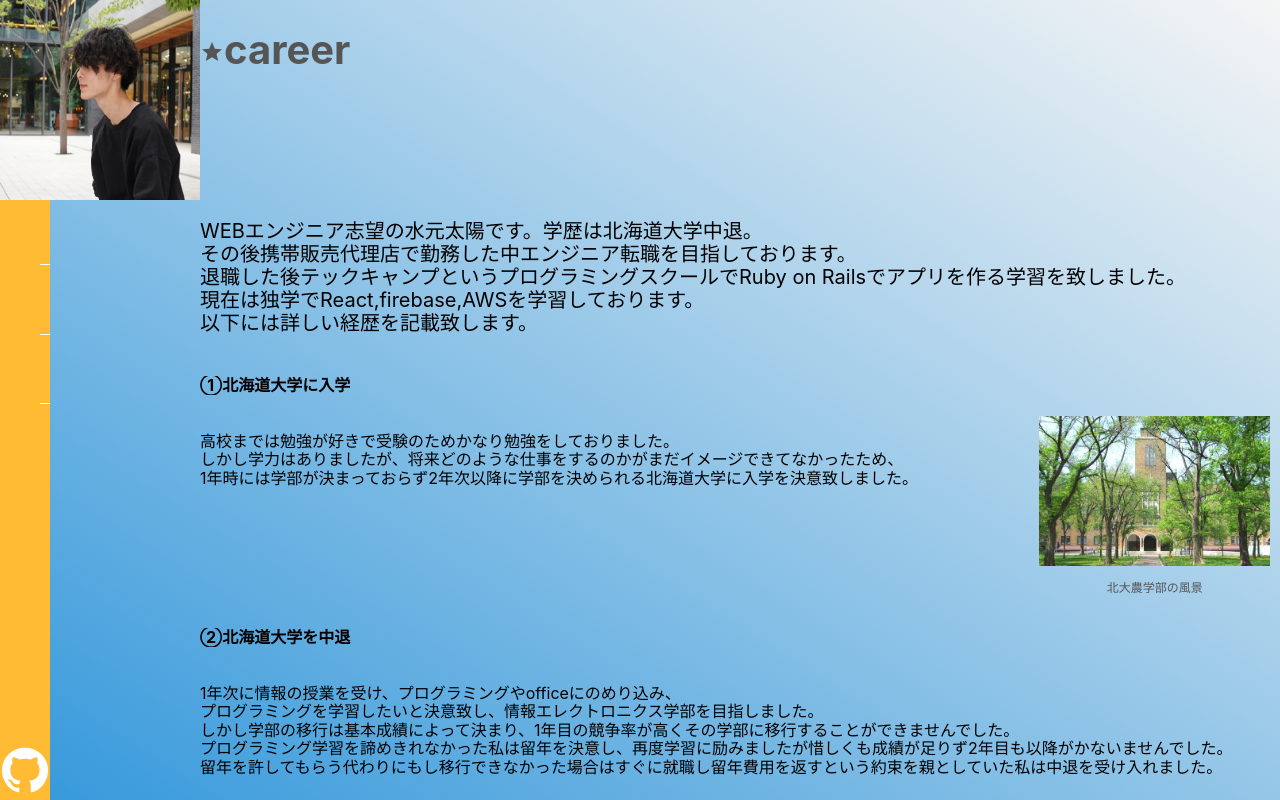
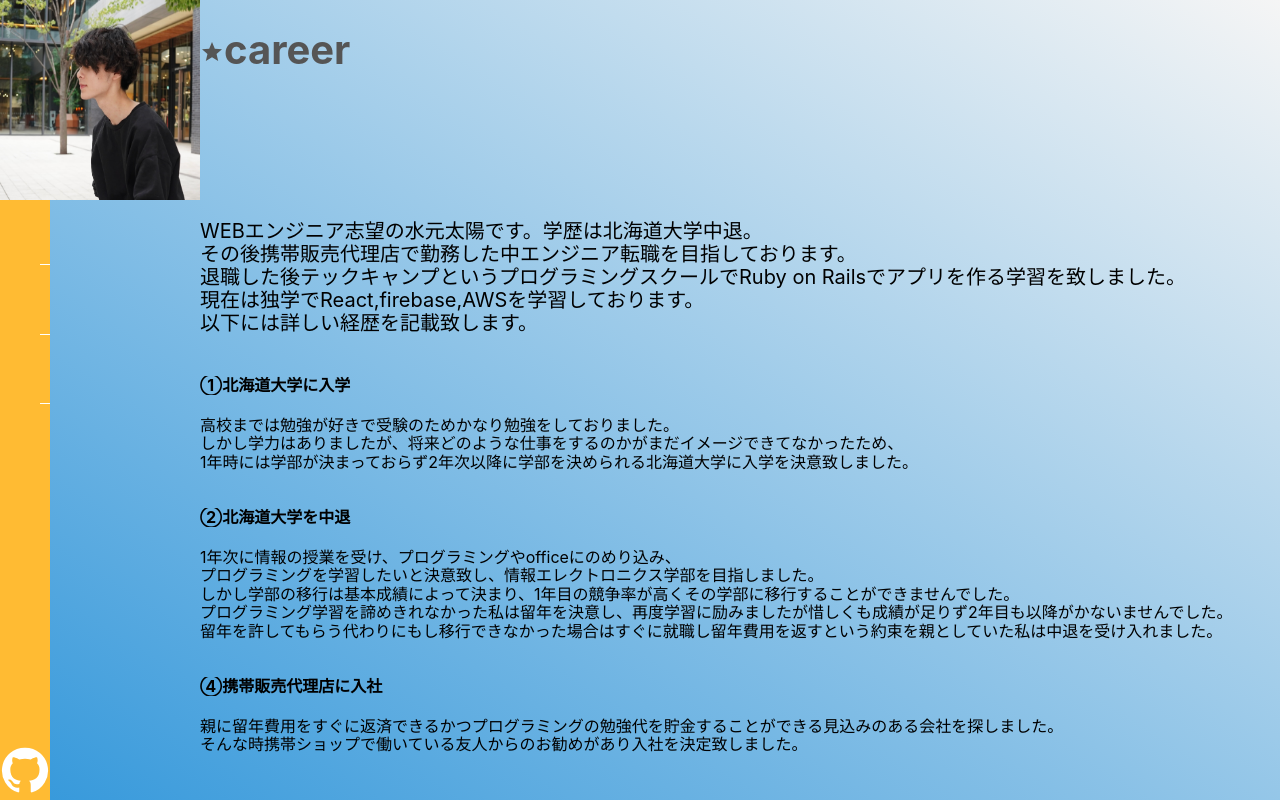
Before and after one commit to Taiyo86-create/myportfolio, a React (Create React App) app: page / in a window 1280 px wide. Built offline with nearby package versions, Linux system fonts and the light colour scheme.

Commit message:
4つ目の経歴

```diff
--- a/src/components/Career/Career.js
+++ b/src/components/Career/Career.js
@@ -2,7 +2,6 @@ import React from 'react'
 import {motion} from "framer-motion"
 import { useLocation } from 'react-router-dom'
 import "./Career.css"
-import hokudai from "../../images/hokudai.png"
 
 const Career = () => {
   const location = useLocation();
@@ -24,21 +23,14 @@ const Career = () => {
 
       <div className='section'>
         <h4>①北海道大学に入学</h4>
-        <div className='sectionContainer'>
           <p>
           高校までは勉強が好きで受験のためかなり勉強をしておりました。<br />
           しかし学力はありましたが、将来どのような仕事をするのかがまだイメージできてなかったため、<br />
           1年時には学部が決まっておらず2年次以降に学部を決められる北海道大学に入学を決意致しました。
           </p>
-          <div className='imgArea'>
-            <img src={hokudai} className='img' />
-            <p>北大農学部の風景</p>
-          </div>
-        </div>
       </div>
       <div className='section'>
         <h4>②北海道大学を中退</h4>
-        <div className='sectionContainer'>
           <p>
             1年次に情報の授業を受け、プログラミングやofficeにのめり込み、<br />
             プログラミングを学習したいと決意致し、情報エレクトロニクス学部を目指しました。<br />
@@ -46,16 +38,14 @@ const Career = () => {
             プログラミング学習を諦めきれなかった私は留年を決意し、再度学習に励みましたが惜しくも成績が足りず2年目も以降がかないませんでした。<br />
             留年を許してもらう代わりにもし移行できなかった場合はすぐに就職し留年費用を返すという約束を親としていた私は中退を受け入れました。
           </p>
-        </div>
       </div>
 
       <div className='section'>
-        <h4>携帯販売代理店に入社</h4>
-        <div className='sectionContainer'>
+        <h4>④携帯販売代理店に入社</h4>
           <p>
-
+            親に留年費用をすぐに返済できるかつプログラミングの勉強代を貯金することができる見込みのある会社を探しました。<br />
+            そんな時携帯ショップで働いている友人からのお勧めがあり入社を決定致しました。
           </p>
-        </div>
       </div>
 
     </motion.div>
```
